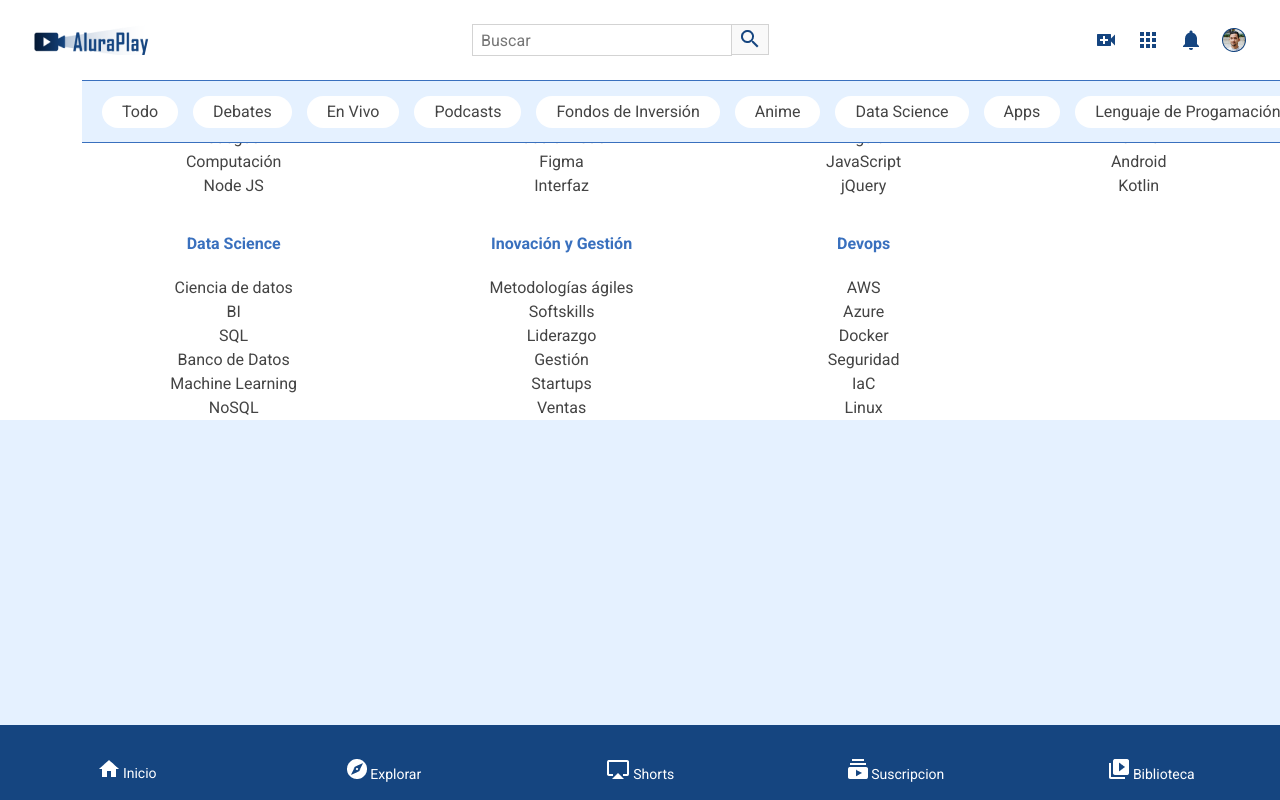
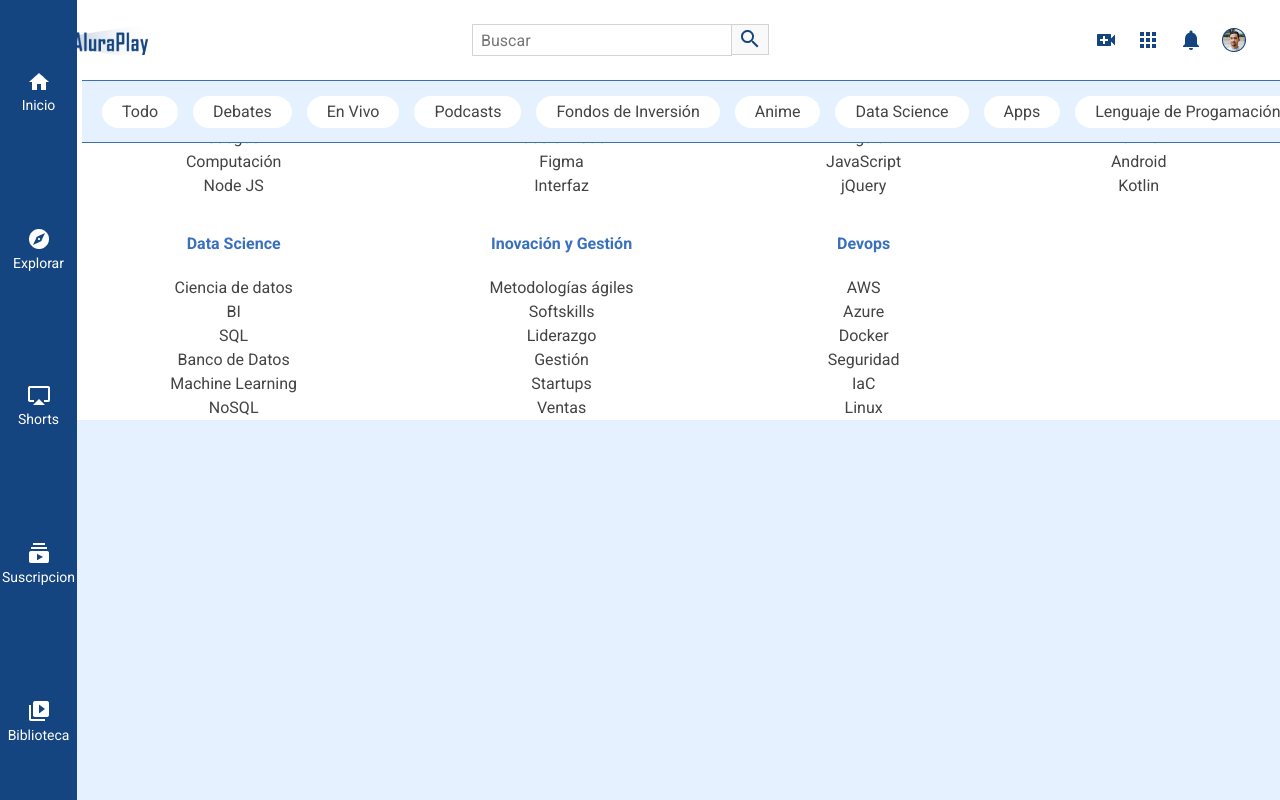
Before and after one commit to AtodeKimeru/aluraplay, a plain HTML site: page index.html in a window 1280 px wide. Drawn offline with Linux system fonts and the light colour scheme.

Commit message:
Menu mobile & tablet

```diff
--- a/css/flexbox.css
+++ b/css/flexbox.css
@@ -35,6 +35,12 @@
   display: None;
 }
 
+.menu__itens {
+  display: flex;
+  flex-direction: column;
+  gap: 5px;
+}
+
 /* seccion superior */
 .superior__seccion__container {
   display: flex;
@@ -43,7 +49,6 @@
   overflow: scroll;
   gap: 15px;
 }
-
 
  /* pie de pagina */
 .rodapie__container {
@@ -60,6 +65,19 @@
       display: block;
     }
 
+    /* menú */
+    .menu__container {
+    position: fixed;
+    left: 0%;
+    width: 77px;
+    height: 100%;
+    }
+
+    .menu__lista {
+      display: flex;
+      flex-direction: column;
+    }
+
     /* pie de pagina */
     .rodapie__container {
       justify-content: space-between;
```
